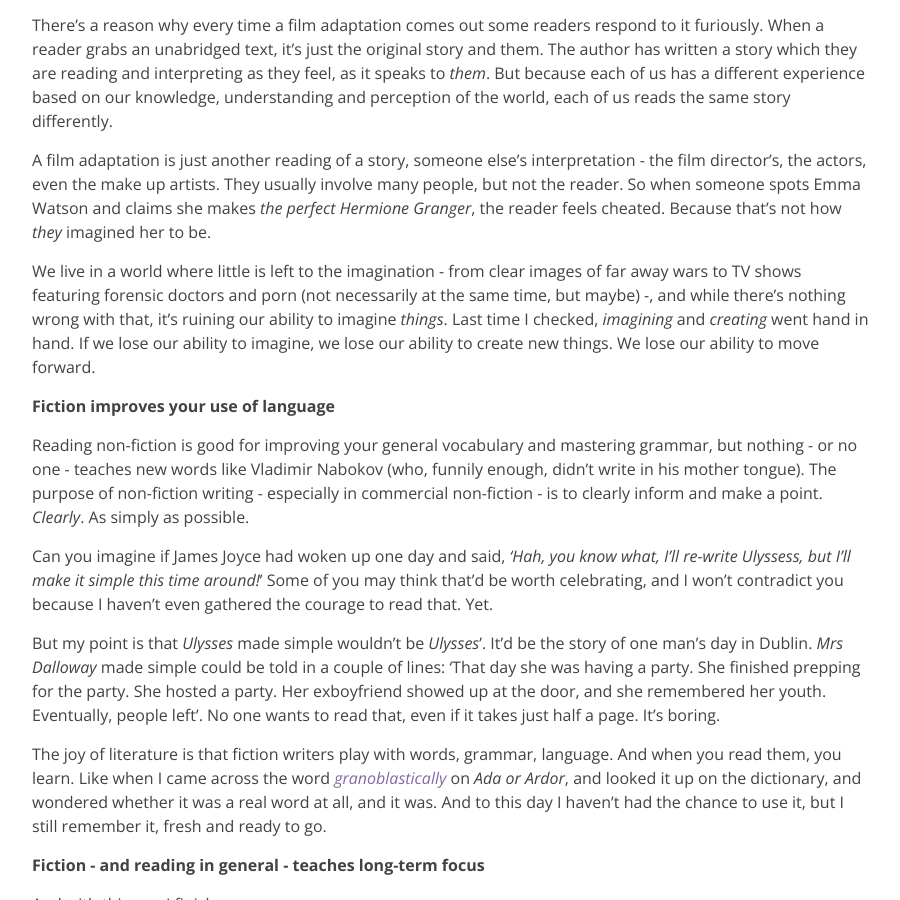
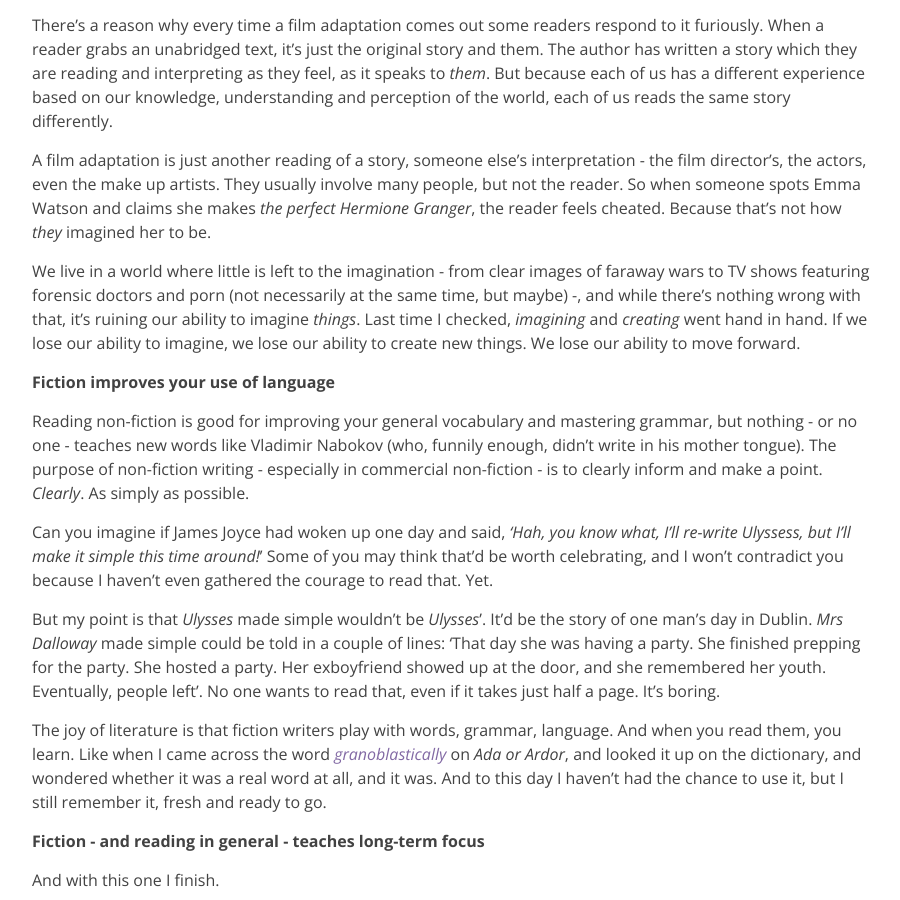
Before and after one commit to irenealgi/readbelow, a Jekyll site: the page built from _posts/2016-04-06-six-reasons-to-read-fiction.md, in a window 1280 px wide and 900 px high, scrolled down 2289 px. Shown: the whole window, without its empty margins (188-1088 px from the left). Built offline with Jekyll 4.4.1, drawn with Linux system fonts in a browser that asks for light colours.

Commit message:
Update 2016-04-06-six-reasons-to-read-fiction.md

```diff
--- a/_posts/2016-04-06-six-reasons-to-read-fiction.md
+++ b/_posts/2016-04-06-six-reasons-to-read-fiction.md
@@ -46,7 +46,7 @@ There's a reason why every time a film adaptation comes out some readers respond
 
 A film adaptation is just another reading of a story, someone else's interpretation - the film director's, the actors, even the make up artists. They usually involve many people, but not the reader. So when someone spots Emma Watson and claims she makes _the perfect Hermione Granger_, the reader feels cheated. Because that's not how _they_ imagined her to be.
 
-We live in a world where little is left to the imagination - from clear images of far away wars to TV shows featuring forensic doctors and porn (not necessarily at the same time, but maybe) -, and while there's nothing wrong with that, it's ruining our ability to imagine _things_. Last time I checked, _imagining_ and _creating_ went hand in hand. If we lose our ability to imagine, we lose our ability to create new things. We lose our ability to move forward.
+We live in a world where little is left to the imagination - from clear images of faraway wars to TV shows featuring forensic doctors and porn (not necessarily at the same time, but maybe) -, and while there's nothing wrong with that, it's ruining our ability to imagine _things_. Last time I checked, _imagining_ and _creating_ went hand in hand. If we lose our ability to imagine, we lose our ability to create new things. We lose our ability to move forward.
 
 **Fiction improves your use of language**
 
```
